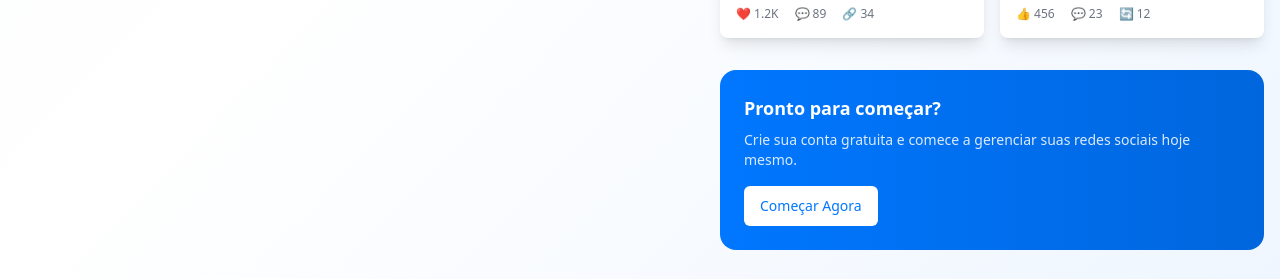
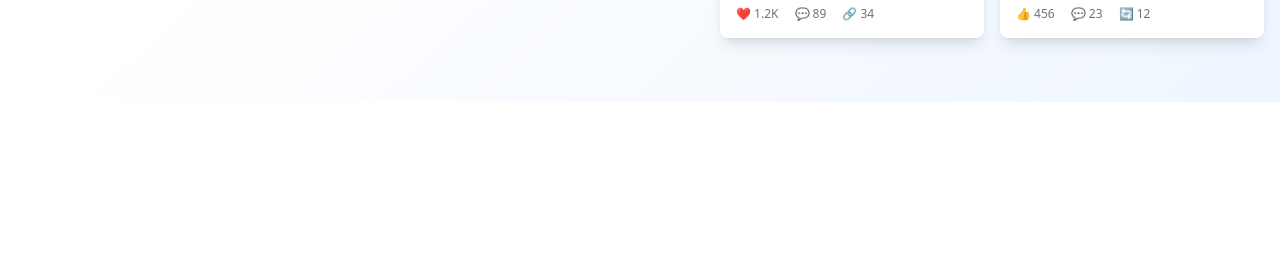
Before and after one commit to VitorJota/brand-blossom-system-59, a React (Vite) app: page / in a window 1280 px wide. Shown: the part 1050-1329 px from the top of the page. After the commit the page ends 1152 px from the top, so only its background shows below. Built offline with nearby package versions, Linux system fonts and the light colour scheme.

Commit message:
Remove unnecessary code.

```diff
--- a/src/pages/Index.tsx
+++ b/src/pages/Index.tsx
@@ -1,4 +1,3 @@
-
 import { useState } from "react";
 import { Button } from "@/components/ui/button";
 import { Input } from "@/components/ui/input";
@@ -257,15 +256,6 @@ const Index = () => {
                 </Card>
               </div>
             </div>
-
-            {/* Bottom CTA */}
-            <div className="bg-gradient-to-r from-[#0077FF] to-[#0066DD] rounded-2xl p-6 text-white">
-              <h4 className="text-lg font-bold mb-2">Pronto para começar?</h4>
-              <p className="text-blue-100 text-sm mb-4">Crie sua conta gratuita e comece a gerenciar suas redes sociais hoje mesmo.</p>
-              <Button className="bg-white text-[#0077FF] hover:bg-gray-100 font-medium">
-                Começar Agora
-              </Button>
-            </div>
           </div>
         </div>
       </div>
```
